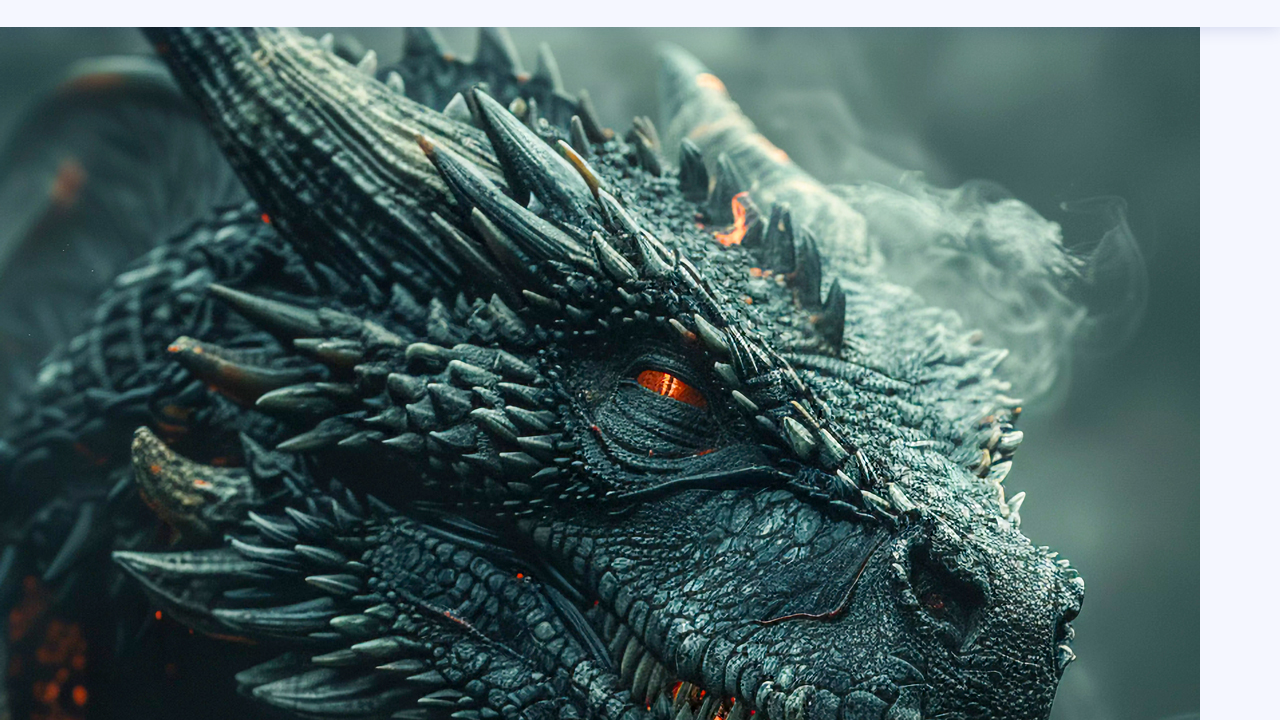
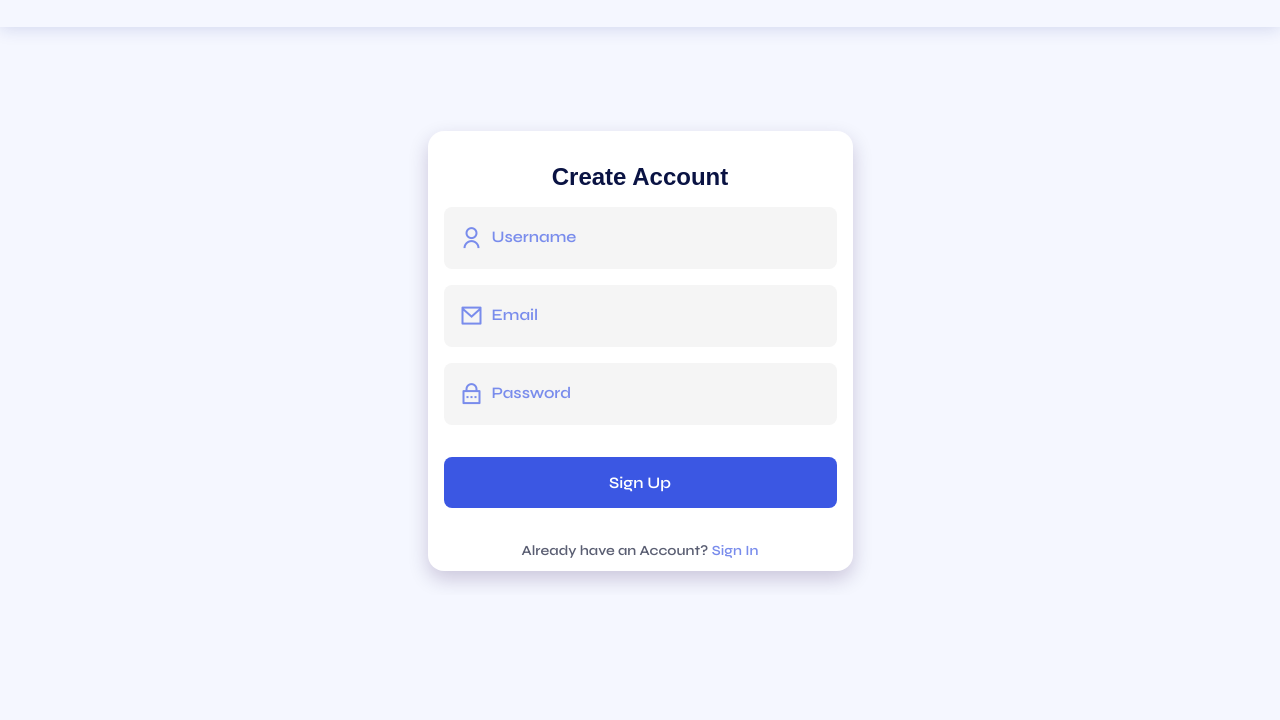
Before and after one commit to shippc/Prime-Hairs, a plain HTML site: page frontend/sign-in-up.html in a window 1280 px wide. Shown: the part 61-781 px from the top of the page. Drawn offline with nearby package versions, Linux system fonts and the light colour scheme.

Commit message:
Sign In Up

```diff
--- a/frontend/assets/css/style.css
+++ b/frontend/assets/css/style.css
@@ -9,6 +9,8 @@
   /*Color mode HSL(hue, saturation, lightness)*/
   --hue-color: 190;
   --first-color: hsl(230, 75%, 56%);
+  --first-color-lighter: hsl(230, 75%, 70%);
+  --input-color-sign-in-up: hsl(0, 0%, 96%);
   --title-color: hsl(230, 75%, 15%);
   --text-color: hsl(230, 12%, 40%);
   --text-color-light: hsl(var(--hue-color), 8%, 60%);
@@ -1024,9 +1026,146 @@ input {
 }
 
 /*=============== SIGN IN UP FORM ===============*/
-.sign-in-up{
-
-}
+.sign-in-up {
+  display: grid;
+  grid-template-columns: 100%;
+  height: 100vh;
+  padding-top: 14rem;
+  margin-left: 1.5rem;
+  margin-right: 1.5rem;
+}
+
+.sign-in-up-content {
+  display: grid;
+}
+
+.sign-in-up-img {
+  justify-self: center;
+}
+
+.sign-in-up-img img {
+  width: 310px;
+  margin-top: 1.5rem;
+  padding-top: 3.75rem;
+}
+
+.sign-in-up-forms {
+  position: relative;
+  height: 368px;
+}
+
+.sign-in,
+.sign-up {
+  position: absolute;
+  bottom: 1rem;
+  width: 100%;
+  background-color: var(--white-color);
+  padding: 2rem 1rem;
+  border-radius: 1rem;
+  text-align: center;
+  box-shadow: 0 8px 20px rgba(35, 0, 77, .2);
+  animation-duration: .4s;
+  animation-name: animate-login;
+}
+
+@keyframes animate-login {
+  0% {
+    transform: scale(1, 1);
+  }
+
+  50% {
+    transform: scale(1.1, 1.1);
+  }
+
+  100% {
+    transform: scale(1.1);
+  }
+}
+
+.title-sign-up {
+  font-size: var(--h1-font-size);
+  margin-bottom: 2rem;
+}
+
+.sign-in-up-box {
+  display: grid;
+  grid-template-columns: max-content 1fr;
+  column-gap: .5rem;
+  padding: 1.125rem 1rem;
+  background-color: var(--input-color-sign-in-up);
+  margin-top: 1rem;
+  border-radius: .5rem;
+}
+
+.sign-in-icon {
+  font-size: 1.5rem;
+  color: var(--first-color-lighter);
+}
+
+.sign-in-up-input {
+  border: none;
+  outline: none;
+  font-size: var(--normal-font-size);
+  font-weight: 700;
+  color: var(--first-color-lighter);
+  background-color: var(--input-color-sign-in-up);
+}
+
+.sign-in-up-input::placeholder {
+  font-size: var(--normal-font-size);
+  font-family: var(--body-font);
+  color: var(--first-color-lighter);
+}
+
+.sign-in-forgot {
+  display: block;
+  width: max-content;
+  margin-left: auto;
+  margin-top: .5rem;
+  font-size: var(--small-font-size);
+  font-weight: 600;
+  color: var(--first-color-lighter);
+}
+
+.sign-in-button {
+  display: block;
+  padding: 1rem;
+  margin: 2rem 0;
+  background-color: var(--first-color);
+  color: var(--white-color);
+  font-weight: 600;
+  text-align: center;
+  border-radius: .5rem;
+  transition: .4s;
+}
+
+.sign-in-button:hover {
+  background-color: var(--first-color-second);
+}
+
+.sign-in-account,
+.sign-up-now,
+.sign-in-now {
+  font-weight: 600;
+  font-size: var(--small-font-size);
+}
+
+.sign-in-now,
+.sign-up-now {
+  color: var(--first-color-lighter);
+  cursor: pointer;
+}
+
+/*=== Show Sign In ===*/
+.block {
+  display: block;
+}
+
+/*=== Hidden Sign In ===*/
+.none {
+  display: none;
+}
+
 
 /*=============== BREAKPOINTS ===============*/
 /* For small devices */
@@ -1119,6 +1258,11 @@ input {
     margin-inline: auto;
   }
 
+  .sign-in-up-forms {
+    width: 348px;
+    justify-self: center;
+  }
+
   .hair-container {
     grid-template-columns: repeat(2, max-content);
     justify-content: center;
@@ -1246,7 +1390,7 @@ input {
 }
 
 /* For large devices */
-@media screen and (min-width: 1023px) {
+@media screen and (min-width: 1024px) {
   .container {
     margin-left: auto;
     margin-right: auto;
@@ -1273,6 +1417,40 @@ input {
 
   .login-form {
     padding: 3rem 2rem 3.5rem;
+  }
+
+  .sign-in-up {
+    height: 100vh;
+    overflow: hidden;
+    margin: 1rem 0;
+    padding-top: 1.75rem;
+  }
+
+  .sign-in-up-content {
+    grid-template-columns: repeat(1, max-content);
+    justify-content: center;
+    align-items: center;
+    height: 100vh;
+  }
+
+  .sign-up {
+    height: 75vh;
+  }
+
+  .title-sign-in,
+  .title-sign-up {
+    font-size: var(--h2-font-size);
+    margin-bottom: 0.25rem;
+  }
+
+  .sign-in-up-forms {
+    width: 350px;
+    height: 250px;
+    margin-top: 15rem;
+  }
+
+  .sign-in-up-input {
+    font-size: var(--small-font-size);
   }
 
   .home-info {
@@ -1397,6 +1575,21 @@ input {
     max-width: 650px;
   }
 
+  .sign-in-up {
+    height: 80vh;
+    margin: 1rem 0;
+  }
+
+  .sign-up {
+    height: 55vh;
+  }
+
+  .sign-in-up-forms {
+    width: 425px;
+    height: 375px;
+    margin-top: 2rem;
+  }
+
   .home-data {
     padding-top: 10rem;
   }
--- a/frontend/assets/js/main.js
+++ b/frontend/assets/js/main.js
@@ -169,28 +169,28 @@ sr.reveal('.about-img-overlay, .subscribe-form', {
 
 /*===== LOGIN SHOW AND HIDDEN ====*/
 
-function initializeLoginToggle() {
-    const signUp = document.getElementById('sign-up');
-    const signIn = document.getElementById('sign-in');
-    const loginIn = document.getElementById('login-in');
-    const loginUp = document.getElementById('login-up');
+const signUp = document.getElementById('sign-up'),
+    signIn = document.getElementById('sign-in'),
+    loginIn = document.getElementById('login-in'),
+    loginUp = document.getElementById('login-up')
 
-    if (!signUp || !signIn || !loginIn || !loginUp) {
-        console.error('Some elements are missing, check the element IDs.');
-        return;
-    }
 
-    // Helper function to toggle classes
-    function toggleLogin(showLoginIn) {
-        loginIn.classList.toggle('block', showLoginIn);
-        loginIn.classList.toggle('none', !showLoginIn);
-        loginUp.classList.toggle('block', !showLoginIn);
-        loginUp.classList.toggle('none', showLoginIn);
-    }
+signUp.addEventListener('click', () => {
+    // Remove classes first if they exist
+    loginIn.classList.remove('block')
+    loginUp.classList.remove('none')
 
-    // Event listeners
-    signUp.addEventListener('click', () => toggleLogin(false));
-    signIn.addEventListener('click', () => toggleLogin(true));
-}
+    // Add classes
+    loginIn.classList.toggle('none')
+    loginUp.classList.toggle('block')
+})
 
-// To run the code, call the function initializeLoginToggle() when needed
+signIn.addEventListener('click', () => {
+    // Remove classes first if they exist
+    loginIn.classList.remove('none')
+    loginUp.classList.remove('block')
+
+    // Add classes
+    loginIn.classList.toggle('block')
+    loginUp.classList.toggle('none')
+})
--- a/frontend/sign-in-up.html
+++ b/frontend/sign-in-up.html
@@ -100,11 +100,8 @@
     <main class="main">
         <div class="sign-in-up">
             <div class="sign-in-up-content">
-                <div class="sign-in-up-img">
-                    <img src="assets/img/login-form-sign-in-up.jpg" alt="this image was not found">
-                </div>
                 <div class="sign-in-up-forms">
-                    <form action="" class="sign-in" id="login-in">
+                    <form action="" class="sign-in none" id="login-in">
                         <h1 class="title-sign-in">Sign In</h1>
                         <div class="sign-in-up-box">
                             <i class="ri-user-line sign-in-icon"></i>
@@ -128,7 +125,7 @@
                             <input type="text" placeholder="Username" class="sign-in-up-input">
                         </div>
                         <div class="sign-in-up-box">
-                            <i class="ri-lock-password-line sign-in-icon"></i>
+                            <i class="ri-mail-line sign-in-icon"></i>
                             <input type="email" placeholder="Email" class="sign-in-up-input">
                         </div>
                         <div class="sign-in-up-box">
@@ -136,25 +133,25 @@
                             <input type="password" placeholder="Password" class="sign-in-up-input">
                         </div>
                         <a href="#" class="sign-in-button">Sign Up</a>
-                        <div>
-                            <span class="sign-in-account">Already have an Account?</span>
-                            <span class="sign-in-now" id="sign-in">Sign In</span>
-                        </div>
-                        <div class="sign-in-up-social">
-                            <a href="https://www.facebook.com" target="_blank" class="footer-social-link">
-                                <i class="ri-facebook-box-fill"></i>
-                            </a>
-                            <a href="https://www.instagram.com" target="_blank" class="footer-social-link">
-                                <i class="ri-instagram-fill"></i>
-                            </a>
-                            <a href="https://google.com" target="_blank" class="footer-social-link">
-                                <i class="ri-google-fill"></i>
-                            </a>
-                        </div>
+                        <span class="sign-in-account">Already have an Account?</span>
+                        <span class="sign-in-now" id="sign-in">Sign In</span>
                     </form>
                 </div>
             </div>
         </div>
+        <!-- SUBSCRIBE -->
+        <section class="subscribe section">
+            <div class="subscribe-bg">
+                <div class="subscribe-container">
+                    <h2 class="section-title subscribe-title">Subscribe Our <br> Newsletter</h2>
+                    <p class="subscribe-description">Subscribe to our newsletter and get a special 30% descont</p>
+                    <form action="" class="subscribe-form">
+                        <input type="text" placeholder="Enter your email" class="subscribe-input">
+                        <button class="button">Subscribe</button>
+                    </form>
+                </div>
+            </div>
+        </section>
         <!-- FOOTER -->
         <footer class="footer section" id="footer">
             <div class="footer-container container grid">
```
Also changed, not shown: frontend/index.html (+1 -1 lines), frontend/assets/img/login-form-sign-in-up.jpg (deleted).
